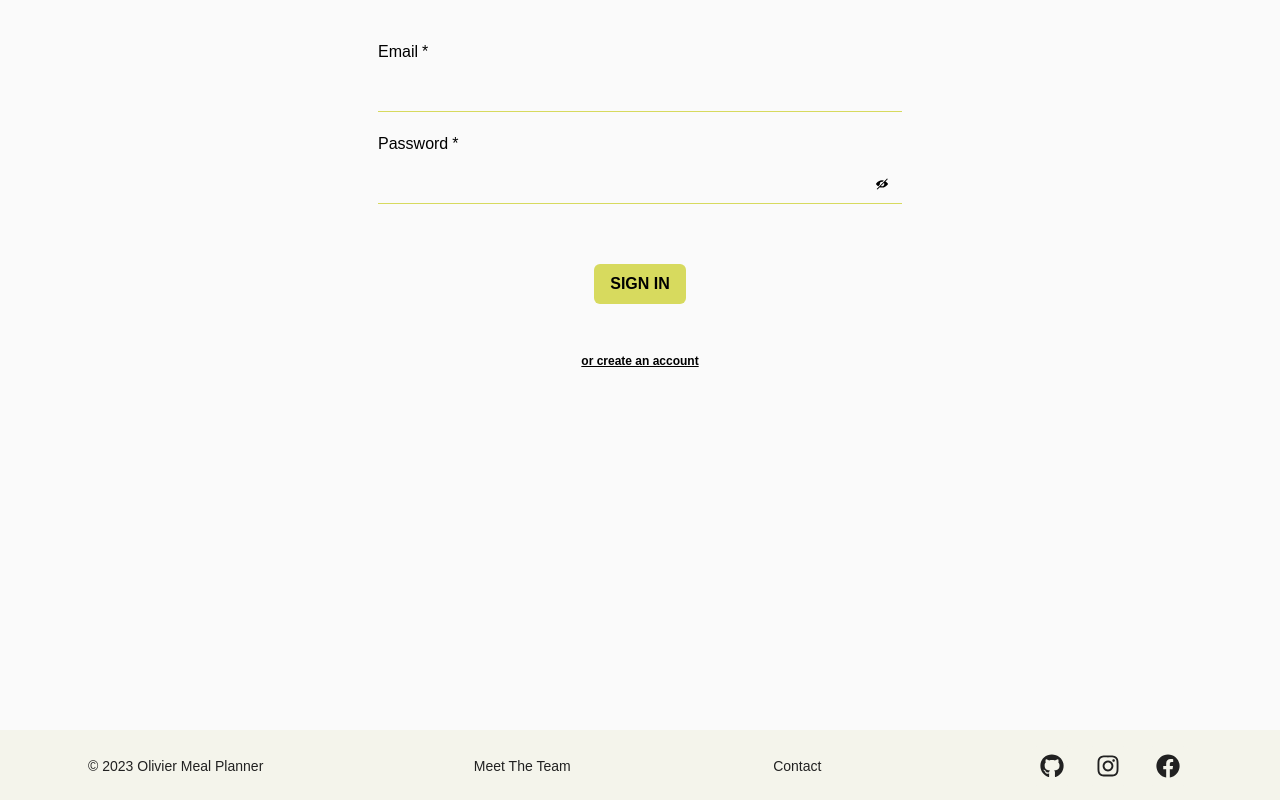
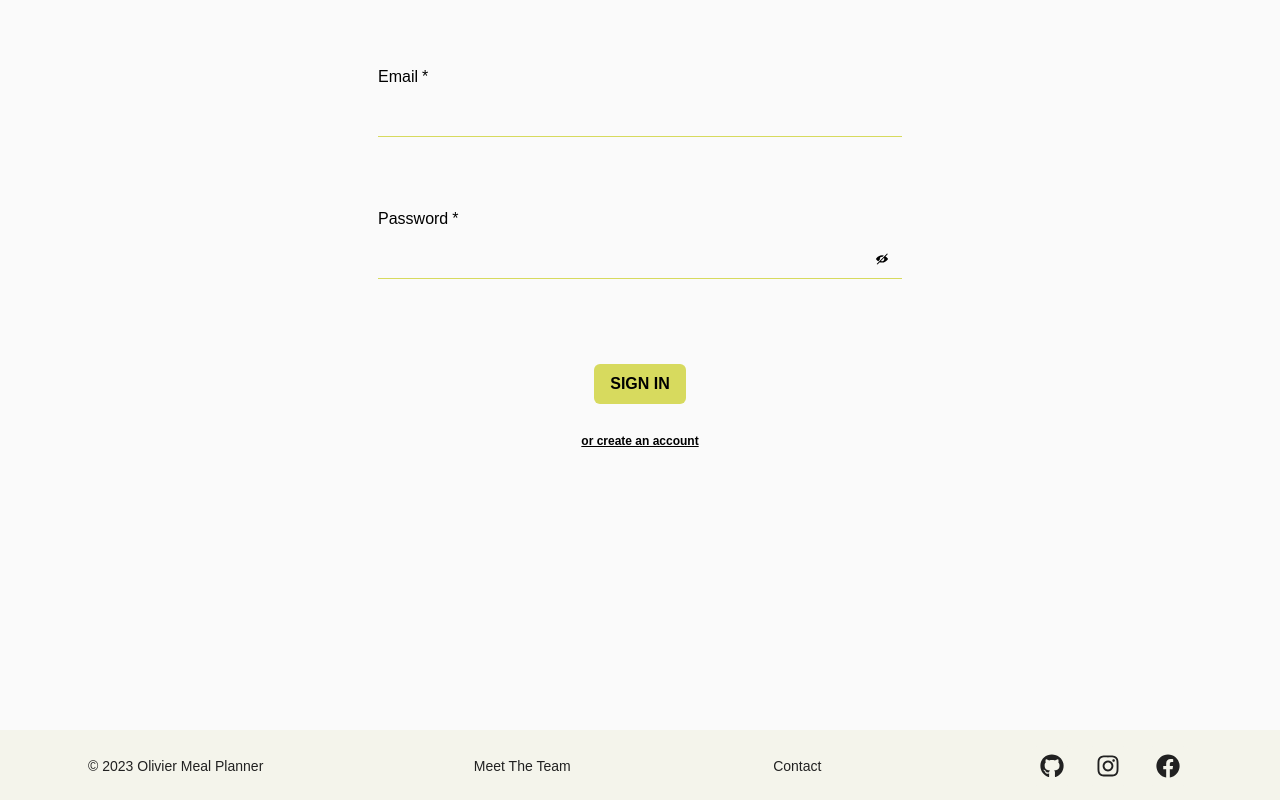
Before and after one commit to Code-the-Dream-School/dd-prac-team1-front, a React (Create React App) app: page /login in a window 1280 px wide. Built offline with nearby package versions, Linux system fonts and the light colour scheme.

Commit message:
changing margins on login page

```diff
--- a/src/components/Login/Login.tsx
+++ b/src/components/Login/Login.tsx
@@ -77,7 +77,7 @@ const Login = () => {
           handleLogin();
         }}>
         <Box p="10px">
-          <FormControl isRequired>
+          <FormControl isRequired marginY="25">
             <FormLabel htmlFor="loginEmail">Email</FormLabel>
             <Input
               type="email"
@@ -92,7 +92,7 @@ const Login = () => {
           </FormControl>
         </Box>
         <Box p="10px">
-          <FormControl isInvalid={errorOccur} isRequired>
+          <FormControl isInvalid={errorOccur} isRequired marginY="25">
             <FormLabel htmlFor="loginPassword">Password</FormLabel>
             <InputGroup>
               <Input
@@ -127,7 +127,7 @@ const Login = () => {
         </Box>
       </Box>
       <Center>
-        <Button variant="link" size="xs" mt="10" onClick={navigateToRegister}>
+        <Button variant="link" size="xs" mt="5" onClick={navigateToRegister}>
           <Text as="ins">or create an account</Text>
         </Button>
       </Center>
```
